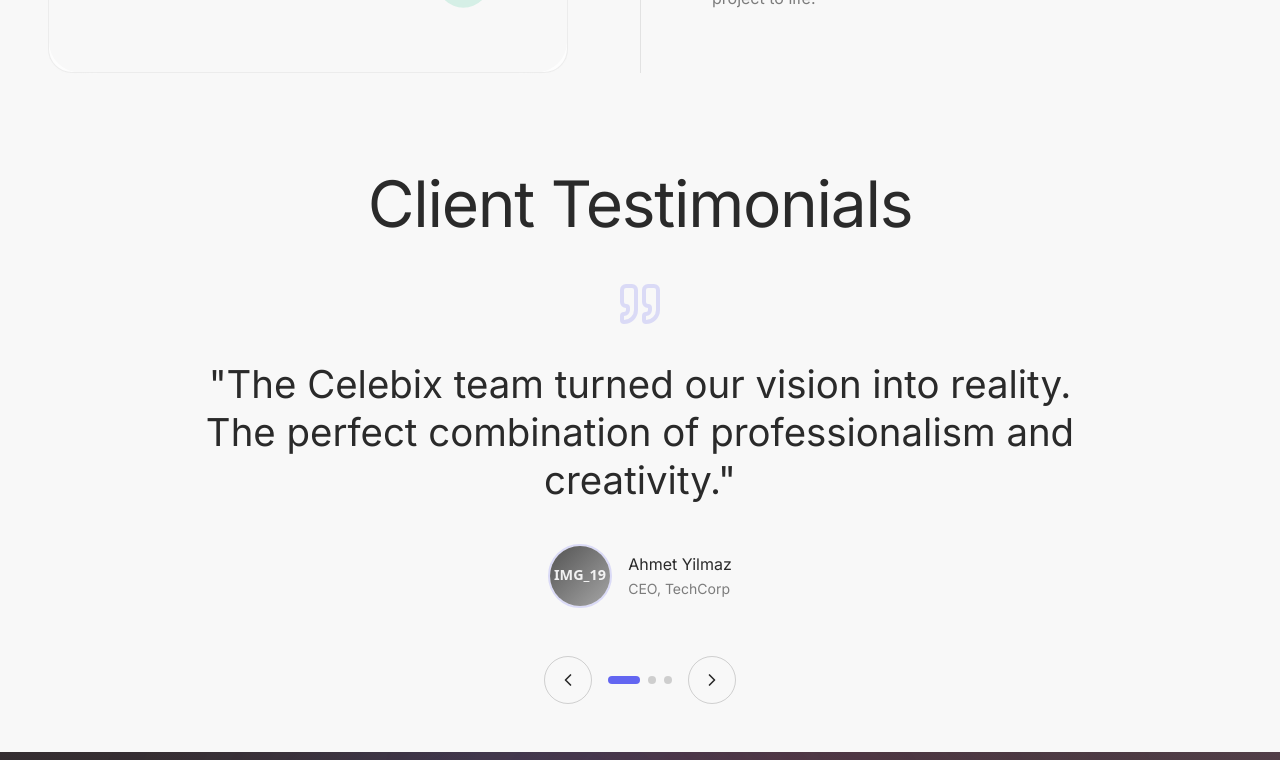
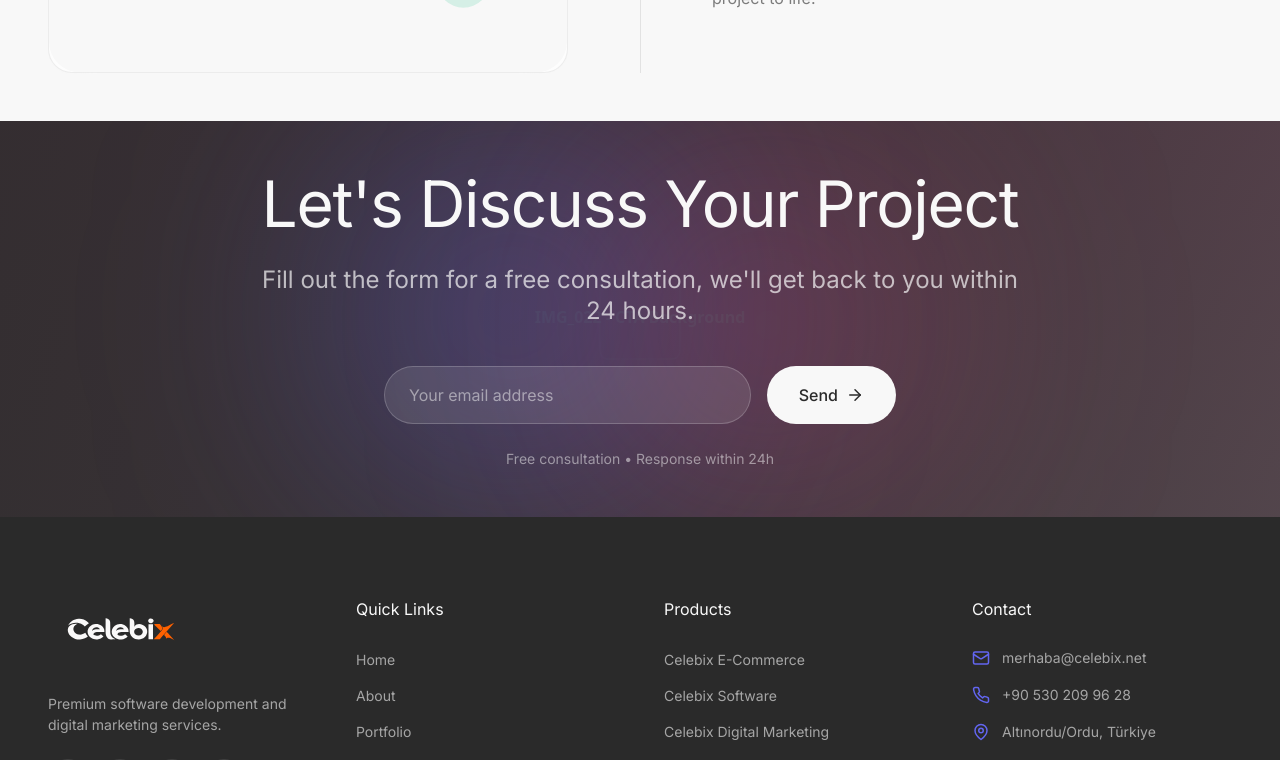
Before and after one commit to Webintoshi/celebix, a Next.js app: page /en in a window 1280 px wide. Shown: the part 5660-6420 px from the top of the page. Built offline with nearby package versions, Linux system fonts and the light colour scheme.

Commit message:
Update Celebix content in app/[locale]

```diff
--- a/app/[locale]/page.tsx
+++ b/app/[locale]/page.tsx
@@ -5,7 +5,6 @@ import TrustedBy from "@/components/sections/TrustedBy";
 import Products from "@/components/sections/Products";
 import Portfolio from "@/components/sections/Portfolio";
 import Process from "@/components/sections/Process";
-import Testimonials from "@/components/sections/Testimonials";
 import CTA from "@/components/sections/CTA";
 import Footer from "@/components/sections/Footer";
 import { LocalBusinessSchema, OrganizationSchema, WebSiteSchema } from "@/components/SchemaScript";
@@ -68,7 +67,6 @@ export default function Home({ params }: { params: { locale: string } }) {
         <Products locale={locale} />
         <Portfolio locale={locale} />
         <Process locale={locale} />
-        <Testimonials locale={locale} />
         <CTA locale={locale} />
       </main>
       <Footer locale={locale} />
```
